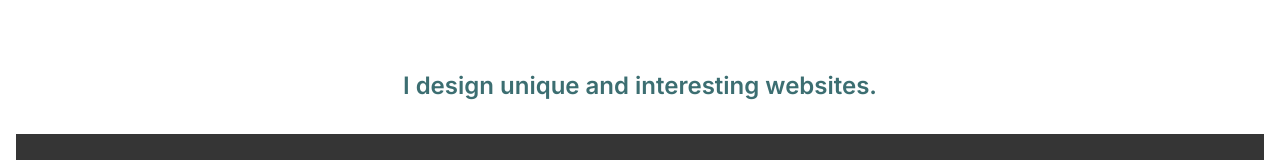
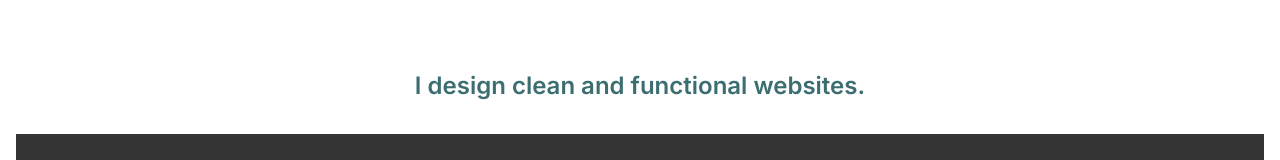
Before and after one commit to burgerking59/Portfolio, a Next.js app: page / in a window 1280 px wide. Shown: the part 146-306 px from the top of the page. Built offline with nearby package versions, Linux system fonts and the light colour scheme.

Commit message:
Update page.js

```diff
--- a/src/app/page.js
+++ b/src/app/page.js
@@ -10,7 +10,7 @@ export default function Home() {
 
       <div className="mt-16 text-center">
         <div className="bg-white p-8">
-          <h2 className="text-blue text-2xl font-semibold">I design unique and interesting websites.</h2>
+          <h2 className="text-blue text-2xl font-semibold">I design clean and functional websites.</h2>
         </div>
         <div className="bg-black p-8">
           <p className="text-white text-center">
```
